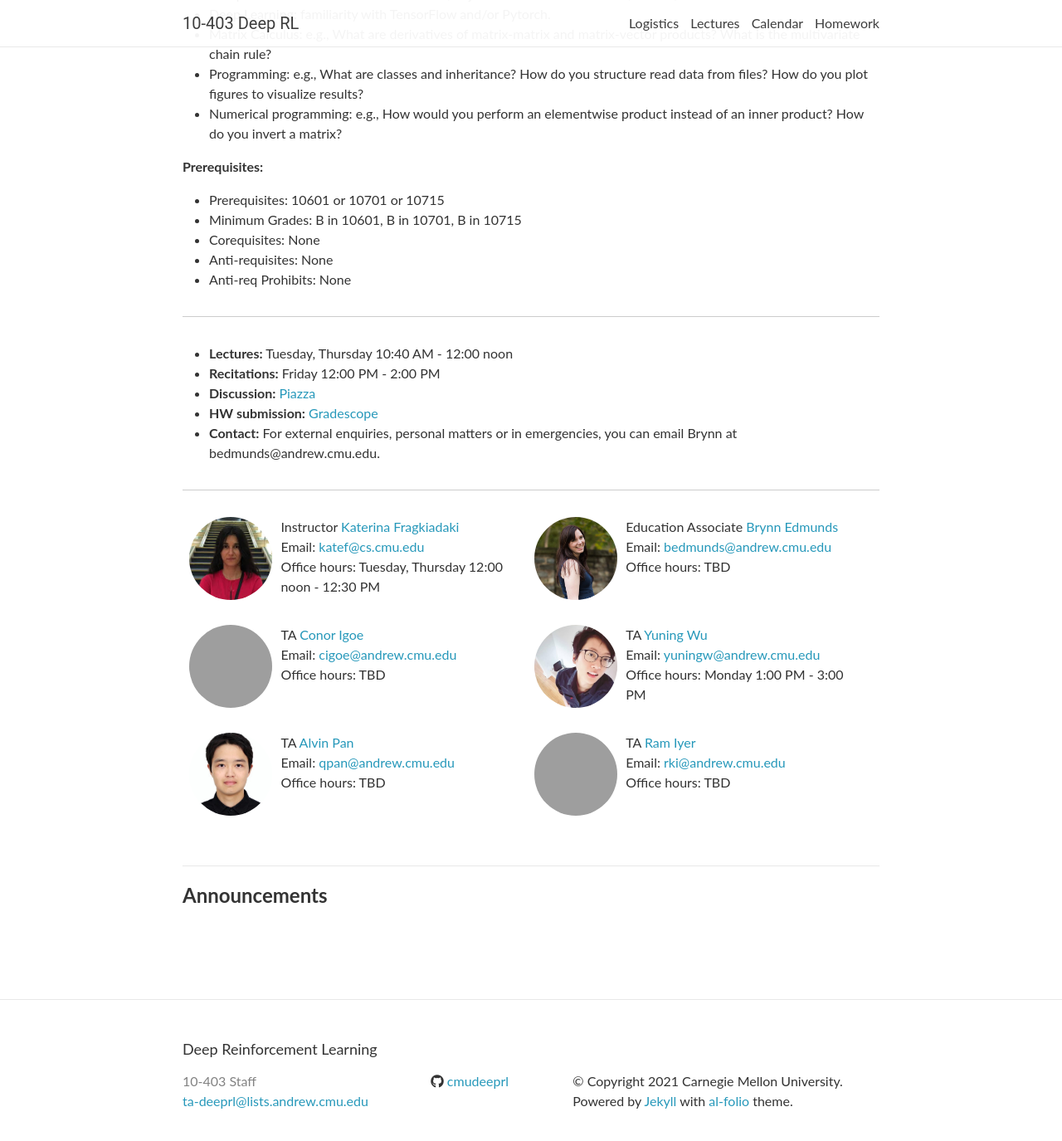
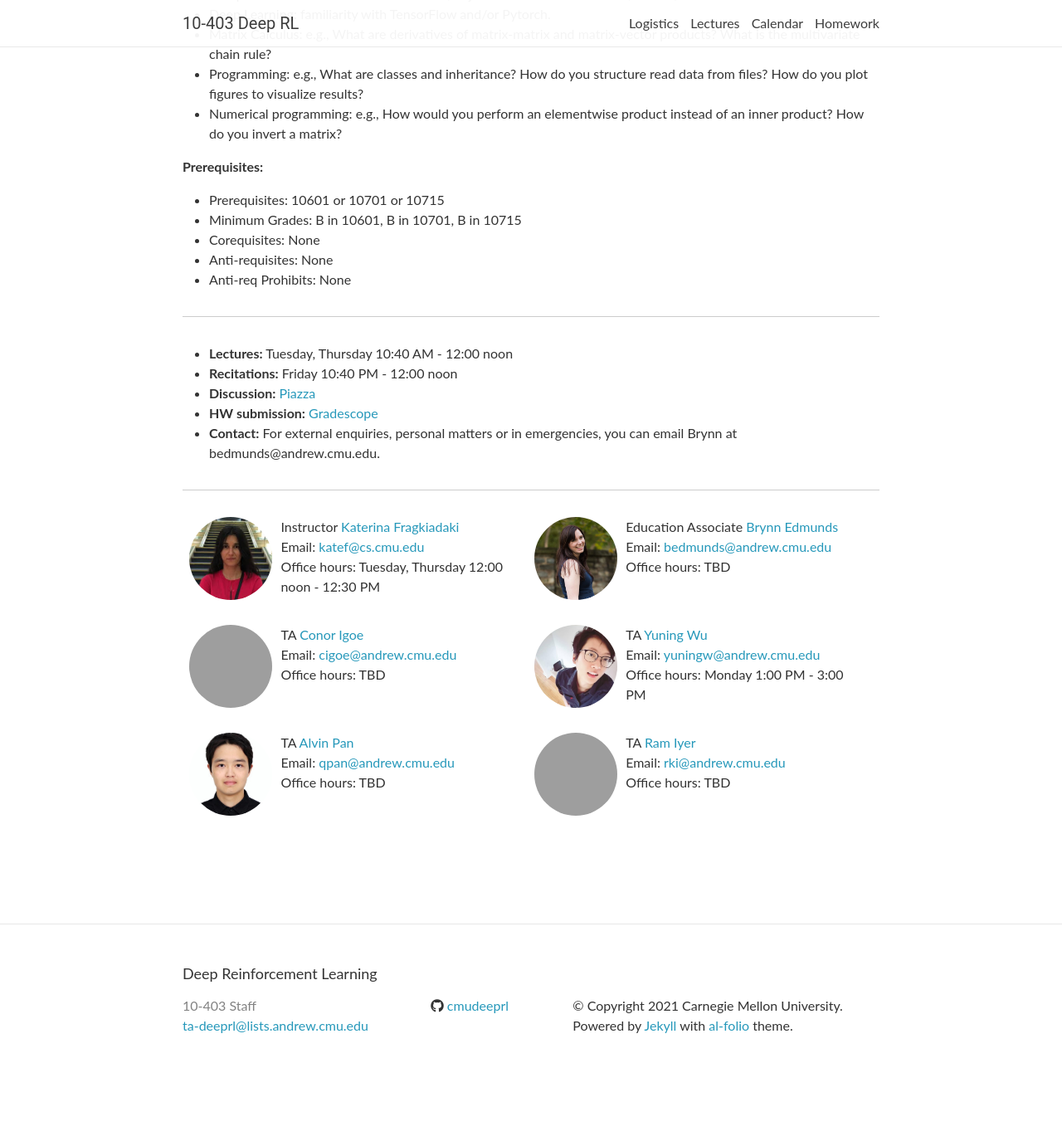
Before and after one commit to cmudeeprl/403_website, a Jekyll site: the page built from _pages/about.md, in a window 1280 px wide and 1400 px high, scrolled down 716 px, cut to the strip 0-1375 px from the top of the window. Shown: the whole strip at 83% size. Built offline with Jekyll 4.4.1, drawn with Linux system fonts in a browser that asks for light colours; nearby versions of some CDN libraries; comment, search, counter and statistics services are not loaded; after the commit the page ends 2025 px from its top, so only the background shows below that; grey boxes are pictures that could not be loaded.

Commit message:
fix: change recitation time

```diff
--- a/_layouts/about.html
+++ b/_layouts/about.html
@@ -17,6 +17,6 @@ layout: default
   {% include staff.html %}
 
   <!-- Announcements  -->
-  {% include announcements.html %}
+  <!-- {% include announcements.html %} -->
 
 </div>
--- a/_pages/about.md
+++ b/_pages/about.md
@@ -38,7 +38,7 @@ Students should have a solid understanding of the following areas
 ***
 
 - **Lectures:** Tuesday, Thursday 10:40 AM - 12:00 noon
-- **Recitations:** Friday 12:00 PM - 2:00 PM
+- **Recitations:** Friday 10:40 PM - 12:00 noon
 <!-- - **Office Hours Location:** [Gates-Hillman Center 8228](https://goo.gl/maps/74vUj6uoaTTzYM937){:target="\_blank"} -->
 - **Discussion:** [Piazza](https://piazza.com){:target="\_blank"}
 - **HW submission:** [Gradescope](https://www.gradescope.com){:target="\_blank"}
```
